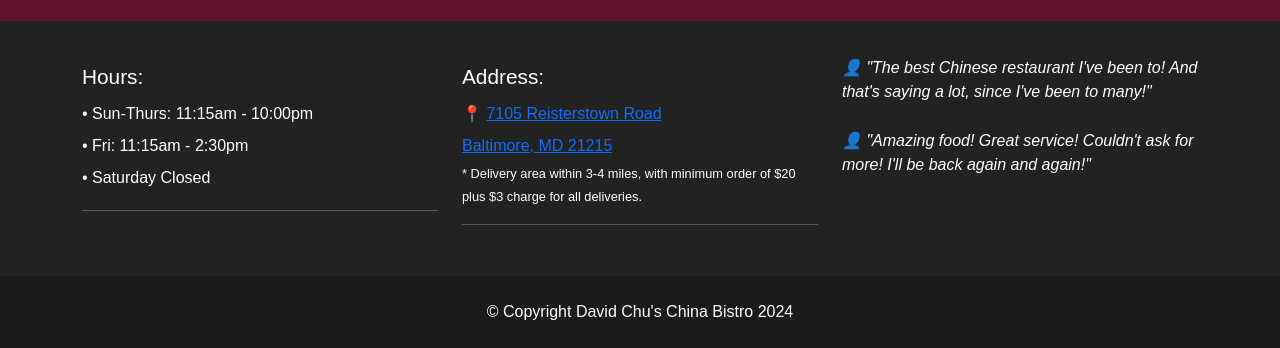
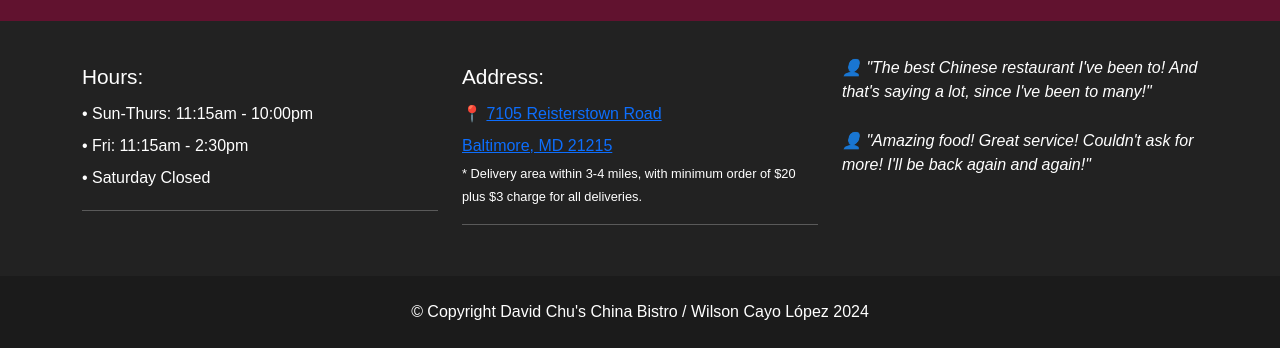
Before and after one commit to WCayoL/Pagina-web-Restaurant, a plain HTML site: page index.html in a window 1280 px wide. Shown: the part 1190-1538 px from the top of the page. Drawn offline with nearby package versions, Linux system fonts and the light colour scheme.

Commit message:
Update index.html

```diff
--- a/index.html
+++ b/index.html
@@ -118,7 +118,7 @@
           </div>
         </div>
       </div>
-      <div class="text-center p-4" id="copy">&copy; Copyright David Chu's China Bistro 2024</div>
+      <div class="text-center p-4" id="copy">&copy; Copyright David Chu's China Bistro / Wilson Cayo López 2024 </div>
     </footer>
 
     <script src="https://cdnjs.cloudflare.com/ajax/libs/jquery/3.6.0/jquery.min.js"></script>
```
